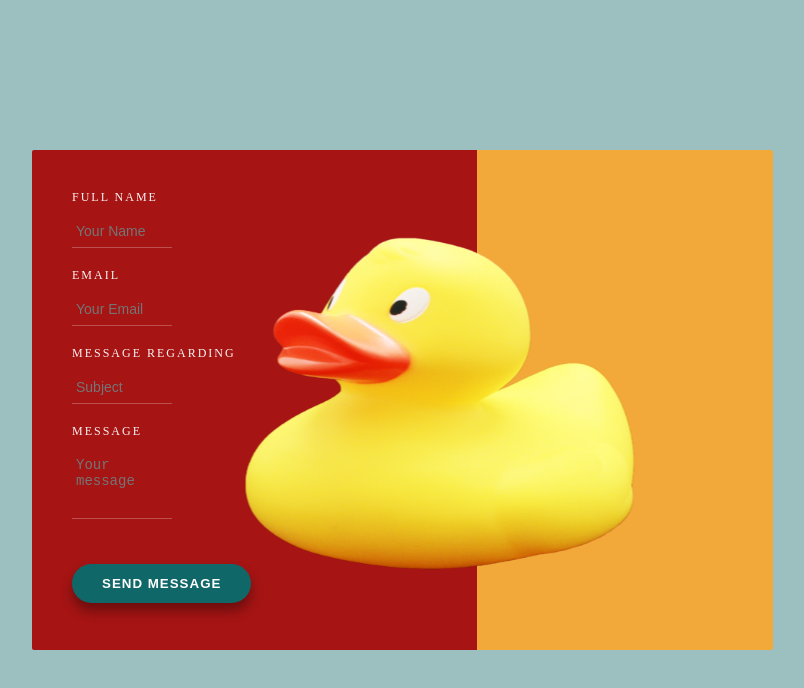
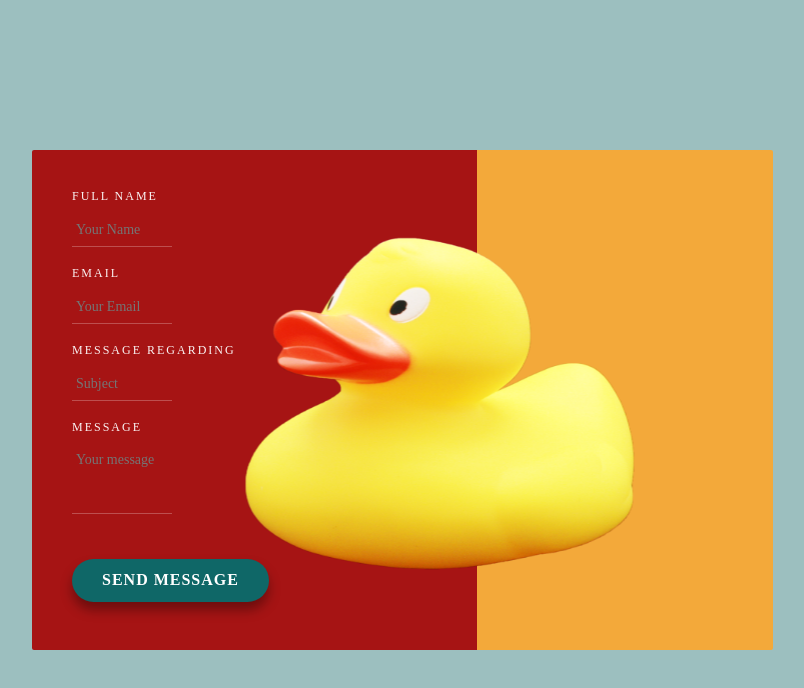
Before and after one commit to Priyankakanojia0408/assignment_forms, a plain HTML site: page index.html in a window 1280 px wide. Shown: the whole page, without its empty margins (218-1022 px from the left). Drawn offline with Linux system fonts and the light colour scheme.

Commit message:
updated to make it better form
given link to normalize.css
added required attribute
added label 'for' and input 'id'

```diff
--- a/index.html
+++ b/index.html
@@ -5,6 +5,7 @@
     <meta name="viewport" content="width=device-width, initial-scale=1.0">
     <title>Contact Card</title>
     <link rel="stylesheet" href="styles/styles.css">
+    <link rel="stylesheet" href="styles/normalize.css">
 </head>
 <body>
     <div class="page">
@@ -12,17 +13,17 @@
             <div class="left">
                 <!-- LEFT COLUMN: FORM -->
                 <form class="contact-form" action="#" method="post">
-                    <label class="label">FULL NAME</label>
-                    <input type="text" placeholder="Your Name" class="input"/>
+                    <label for="fullname" class="label">FULL NAME</label>
+                    <input type="text" id="fullname" name="fullname" placeholder="Your Name" class="input" required/>
 
-                    <label class="label">EMAIL</label>
-                    <input type="email" placeholder="Your Email" class="input"/>
+                    <label for="email" class="label">EMAIL</label>
+                    <input type="email" id="email" name="email" placeholder="Your Email" class="input" required/>
 
-                    <label class="label">MESSAGE REGARDING</label>
-                    <input type="text" placeholder="Subject" class="input"/>
+                    <label for="subject" class="label">MESSAGE REGARDING</label>
+                    <input type="text"  id="subject" name="subject" placeholder="Subject" class="input" required/>
 
-                    <label class="label">MESSAGE</label>
-                    <textarea placeholder="Your message" class="textarea"></textarea>
+                    <label for="message" class="label">MESSAGE</label>
+                    <textarea  id="message" name="message" placeholder="Your message" class="textarea" required></textarea>
 
                     <div class="btn-row">
                         <button type="submit" class="btn">SEND MESSAGE</button>
```
